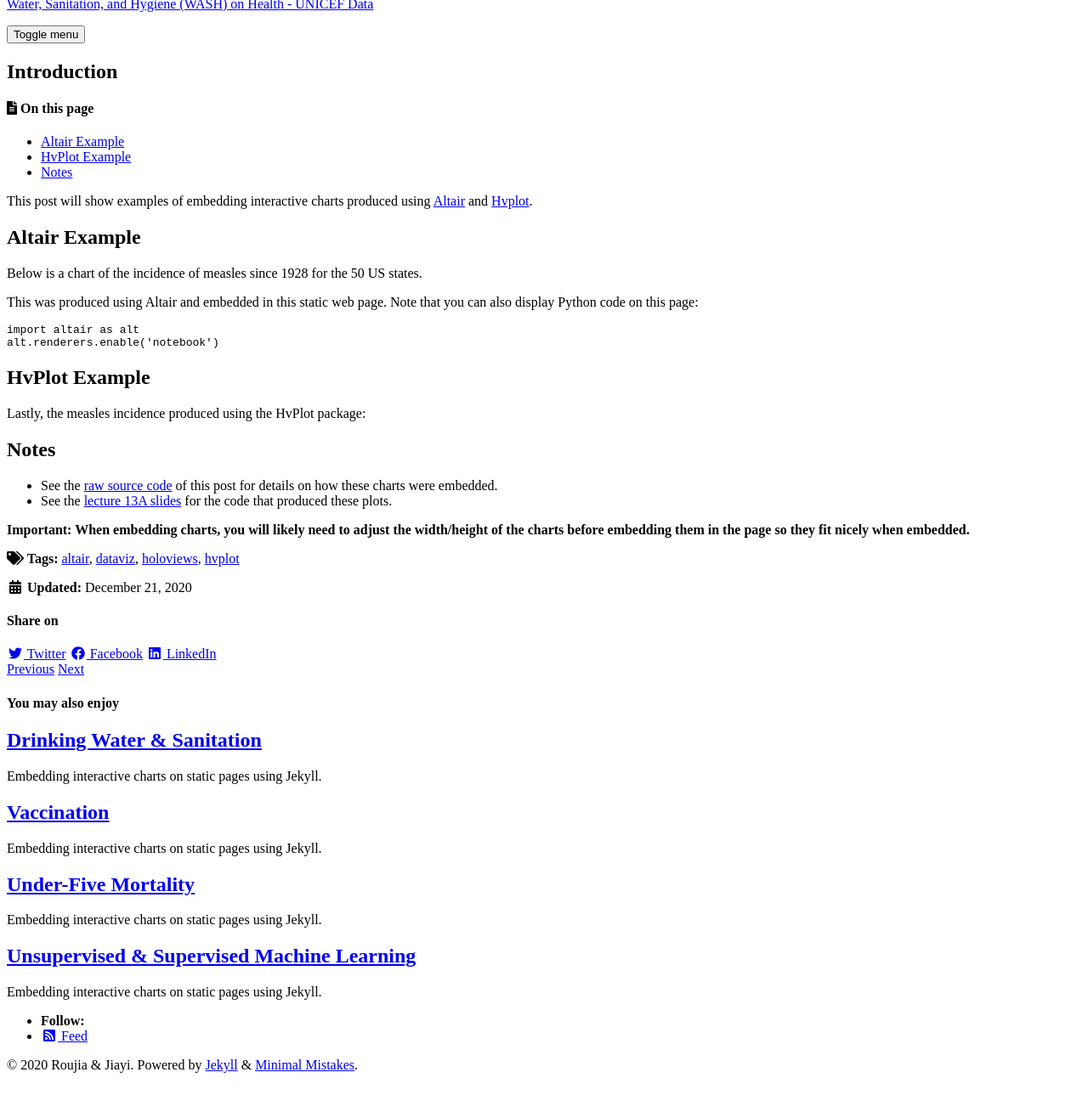
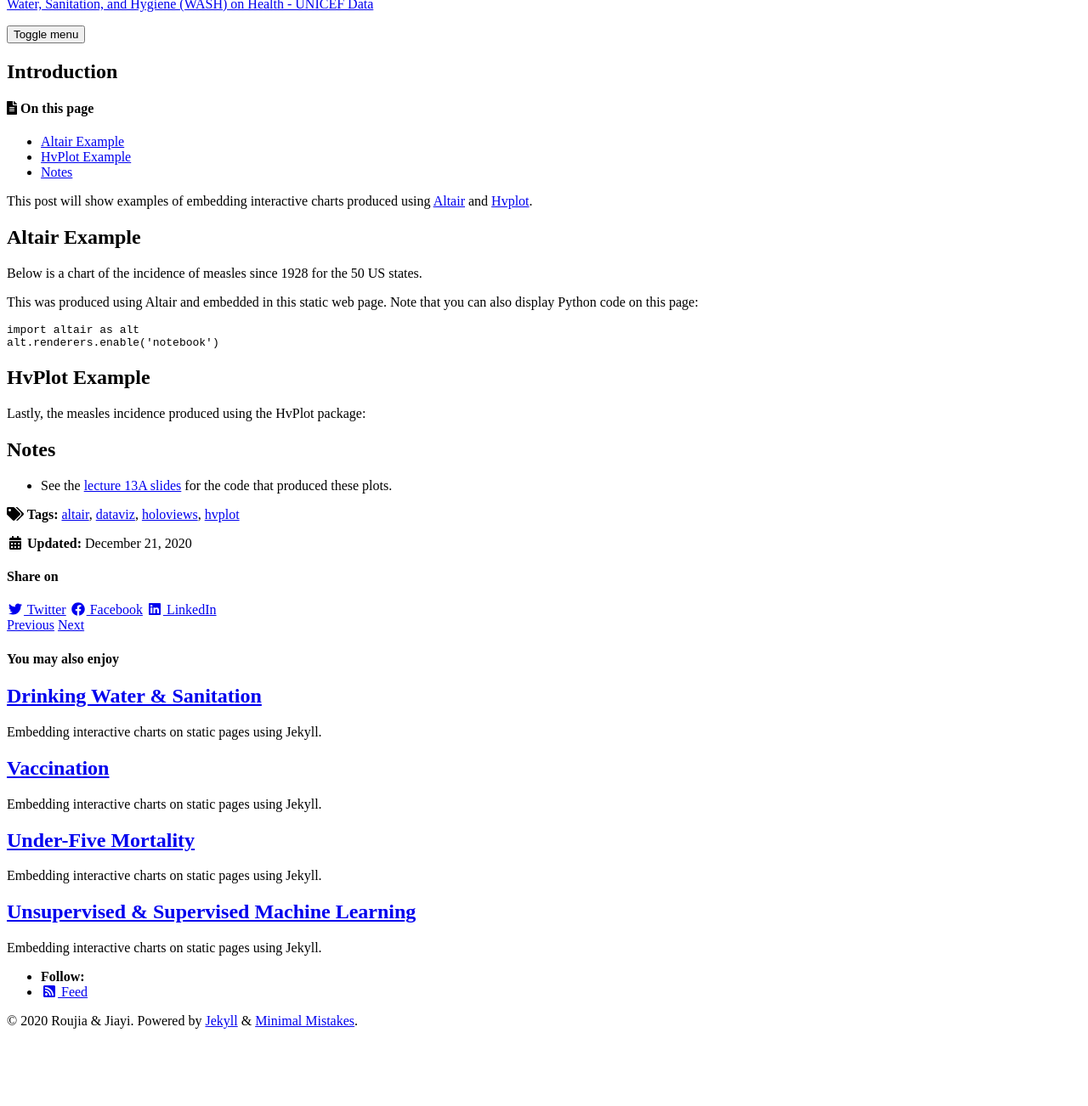
Before and after one commit to RoujiaChen/jiayi_roujia_FP, a Jekyll site: the page built from _posts/2020-12-21-e-introduction.md, in a window 1280 px wide, cut to the strip 112-1445 px from the top of the page. Shown: the top 1302 px of the strip at 85% size. Built offline with Jekyll 4.4.1, drawn with Linux system fonts in a browser that asks for light colours; cached includes are drawn as plain includes; nearby versions of some CDN libraries; after the commit the page ends 1393 px from its top, so only the background shows below that.

Commit message:
Update 2020-12-21-e-introduction.md

```diff
--- a/_posts/2020-12-21-e-introduction.md
+++ b/_posts/2020-12-21-e-introduction.md
@@ -3,7 +3,7 @@
 date: 2020-12-21
 published: true
 tags: [dataviz, altair, hvplot, holoviews]
-excerpt: "Embedding interactive charts on static pages using Jekyll."
+excerpt: "This is the introduction of WASH and this project."
 altair-loader:
   altair-chart-1: "charts/measlesAltair.json"
 hv-loader:
@@ -35,7 +35,4 @@
 
 ## Notes
 
-- See the [raw source code](https://raw.githubusercontent.com/MUSA-550-Fall-2020/github-pages-starter/master/_posts/2019-04-13-measles-charts.md) of this post for details on how these charts were embedded.
 - See the [lecture 13A slides](https://github.com/MUSA-550-Fall-2020/week-13/blob/master/lecture-13A.ipynb) for the code that produced these plots.
-
-**Important: When embedding charts, you will likely need to adjust the width/height of the charts before embedding them in the page so they fit nicely when embedded.**
```
